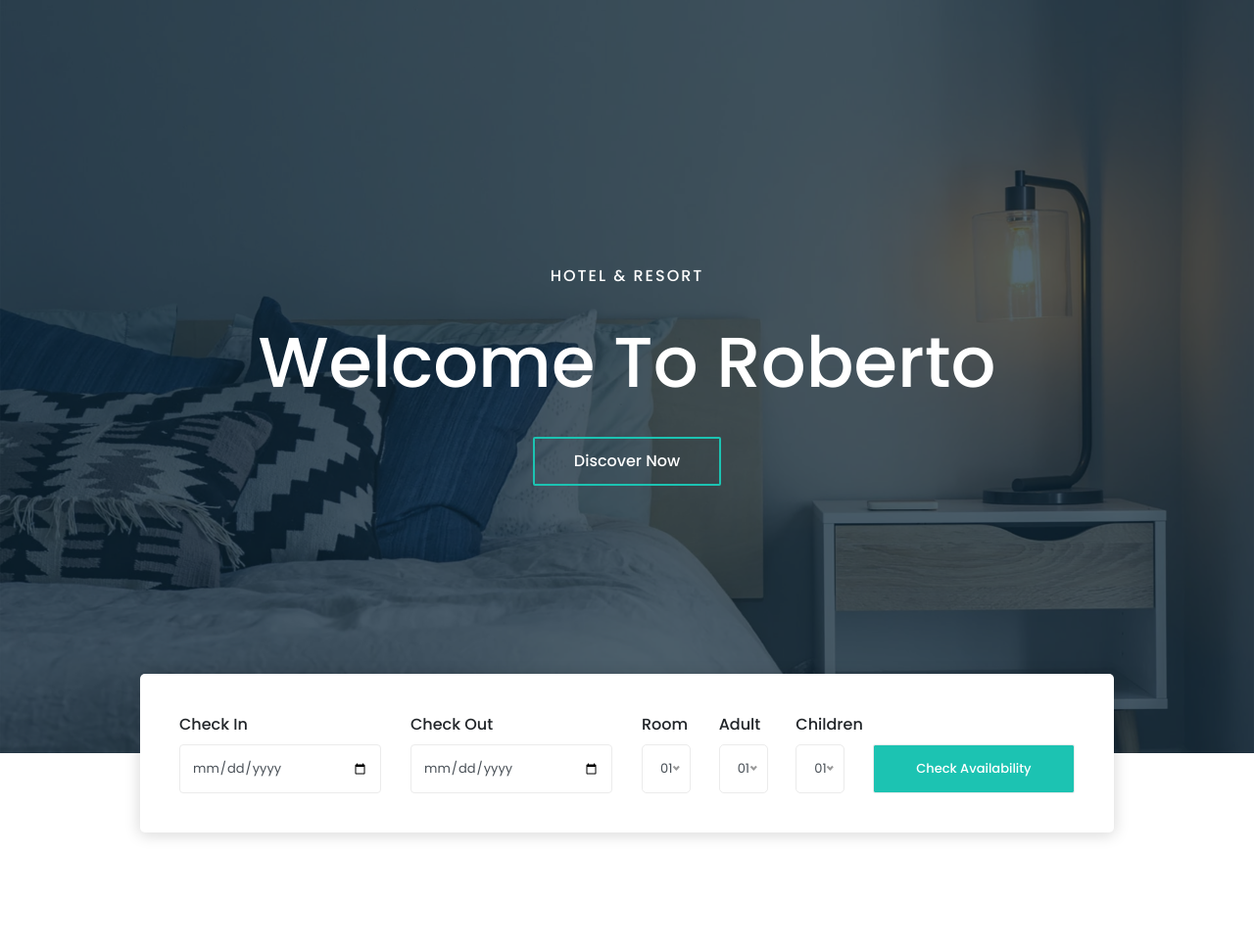
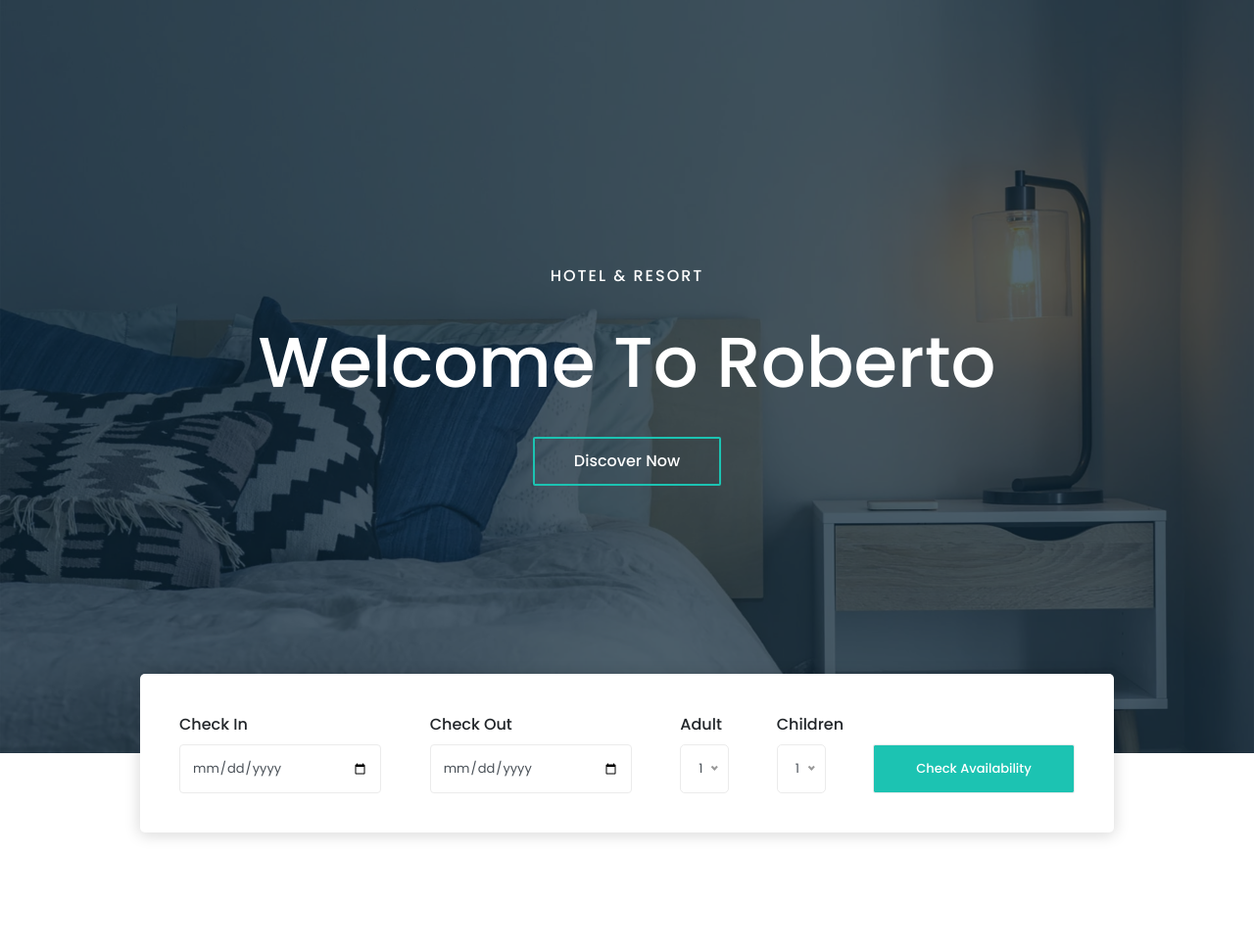
Before and after one commit to FarhodHikmatullayev/Booking, a Django app: page / in a window 1280 px wide. Shown: the part 131-1101 px from the top of the page at 98% size. Run offline with Django 4.2, Linux system fonts and the light colour scheme; data comes from the database, SQL or seed files in the repository; both versions use the stored data as it was after the commit; some libraries are stand-ins or nearby versions; some web fonts are replaced.

Commit message:
modified

```diff
--- a/apps/booking/models.py
+++ b/apps/booking/models.py
@@ -52,7 +52,7 @@
 class Booking(models.Model):
     client_name = models.CharField(max_length=221)
     client_phone = models.CharField(max_length=16)
-    room = models.ForeignKey(Room, on_delete=models.SET_NULL, null=True, blank=True)
+    room = models.ForeignKey(Room, on_delete=models.SET_NULL, null=True, blank=True, related_name='bookings')
     check_in = models.DateField()   # 2023-07-01
     check_out = models.DateField()  # 2023-07-04
     capacity = models.IntegerField()
--- a/apps/booking/templatetags/range_filter.py
+++ b/apps/booking/templatetags/range_filter.py
@@ -3,5 +3,6 @@
 register = template.Library()
 
 @register.filter()
-def range_filter(start, end):
-    return range(start, end + 1)
+def range_filter(stop, args_str):
+    start, step = args_str.split(',')   # "1, 1" -> ['1', '1']
+    return range(int(start), stop+1, int(step))
--- a/templates/booking/single-room.html
+++ b/templates/booking/single-room.html
@@ -85,8 +85,9 @@
                                     <span>{{ review.created_date }}</span>
                                     <h6>{{ review.name }}</h6>
                                 </div>
+
                                 <div class="reviwer-rating">
-                                    {% for i in 1|range_filter:review.mark %}
+                                    {% for i in review.mark|range_filter:"1,1" %}
                                         <i class="fa fa-star"></i>
                                     {% endfor %}
 
--- a/templates/home/index.html
+++ b/templates/home/index.html
@@ -73,47 +73,30 @@
     <div class="hotel-search-form-area">
         <div class="container-fluid">
             <div class="hotel-search-form">
-                <form action="#" method="post">
+                <form action="{% url 'booking:room' %}" method="get">
                     <div class="row justify-content-between align-items-end">
                         <div class="col-6 col-md-2 col-lg-3">
                             <label for="checkIn">Check In</label>
-                            <input type="date" class="form-control" id="checkIn" name="checkin-date">
+                            <input required type="date" class="form-control" id="checkIn" name="checkin-date">
                         </div>
                         <div class="col-6 col-md-2 col-lg-3">
                             <label for="checkOut">Check Out</label>
-                            <input type="date" class="form-control" id="checkOut" name="checkout-date">
-                        </div>
-                        <div class="col-4 col-md-1">
-                            <label for="room">Room</label>
-                            <select name="room" id="room" class="form-control">
-                                <option value="01">01</option>
-                                <option value="02">02</option>
-                                <option value="03">03</option>
-                                <option value="04">04</option>
-                                <option value="05">05</option>
-                                <option value="06">06</option>
-                            </select>
+                            <input required type="date" class="form-control" id="checkOut" name="checkout-date">
                         </div>
                         <div class="col-4 col-md-1">
                             <label for="adults">Adult</label>
-                            <select name="adults" id="adults" class="form-control">
-                                <option value="01">01</option>
-                                <option value="02">02</option>
-                                <option value="03">03</option>
-                                <option value="04">04</option>
-                                <option value="05">05</option>
-                                <option value="06">06</option>
+                            <select required name="adults" id="adults" class="form-control">
+                                <option value="1">1</option>
+                                <option value="2">2</option>
+                                <option value="3">3</option>
                             </select>
                         </div>
                         <div class="col-4 col-md-2 col-lg-1">
                             <label for="children">Children</label>
-                            <select name="children" id="children" class="form-control">
-                                <option value="01">01</option>
-                                <option value="02">02</option>
-                                <option value="03">03</option>
-                                <option value="04">04</option>
-                                <option value="05">05</option>
-                                <option value="06">06</option>
+                            <select required name="children" id="children" class="form-control">
+                                <option value="1">1</option>
+                                <option value="2">2</option>
+                                <option value="3">3</option>
                             </select>
                         </div>
                         <div class="col-12 col-md-3">
```
Also changed, not shown: apps/booking/views.py (+23 -3 lines), apps/booking/migrations/0008_alter_booking_room.py (added), db.sqlite3.
